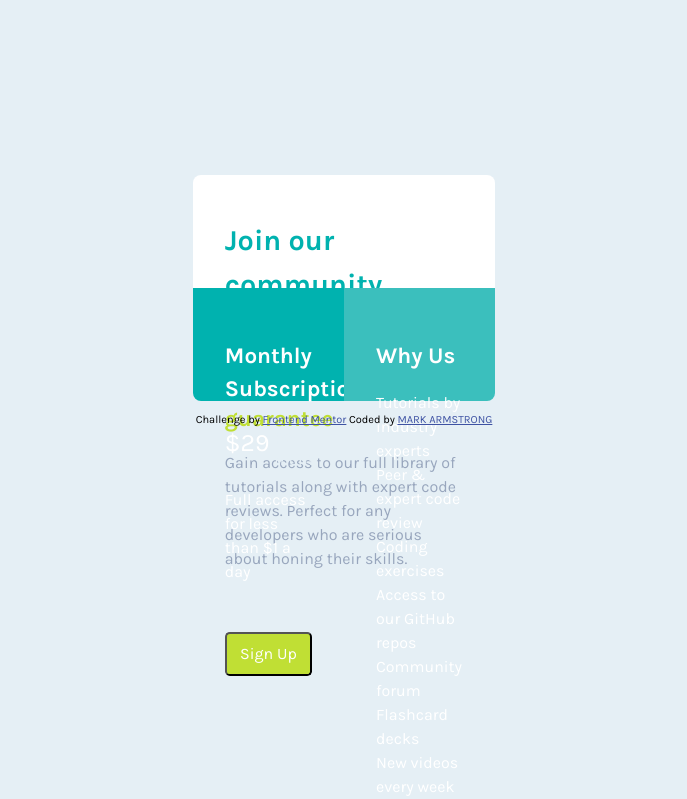
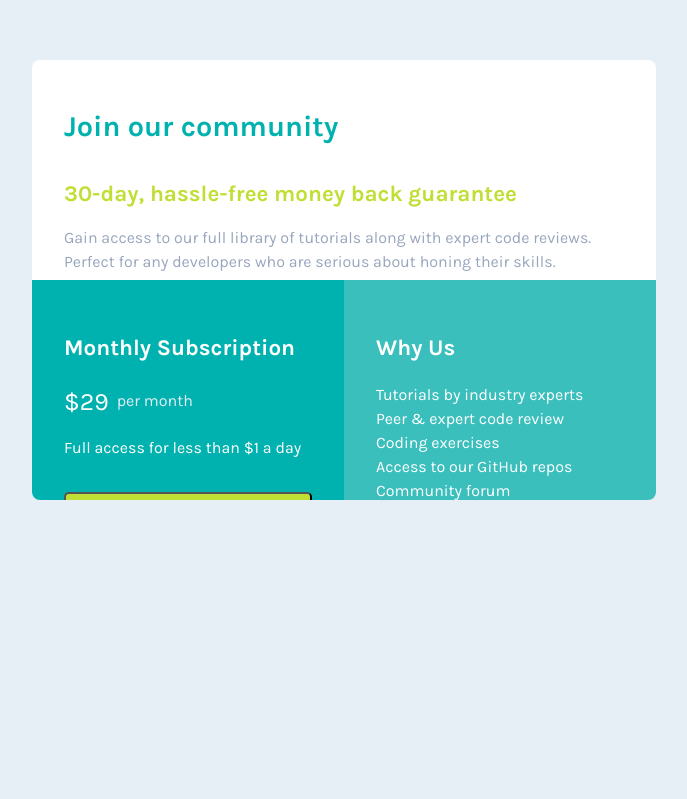
Before and after one commit to Makazmcfee1/single-price-grid-component-master, a plain HTML site: page index.html in a window 1280 px wide. Shown: the part 120-919 px from the top of the page, without its empty margins (296-983 px from the left). After the commit the page ends 800 px from the top, so only its background shows below. Drawn offline with Linux system fonts and the light colour scheme.

Commit message:
new change

```diff
--- a/index.html
+++ b/index.html
@@ -58,18 +58,6 @@
           </p>
         </div>
       </div>
-      <footer>
-        <p class="attribution">
-          Challenge by
-          <a href="https://www.frontendmentor.io?ref=challenge" target="_blank"
-            >Frontend Mentor</a
-          >
-          Coded by <a href="#">MARK ARMSTRONG</a>
-        </p>
-      </footer>
-
     </main>
-
   </body>
-
 </html>
--- a/style.css
+++ b/style.css
@@ -2,15 +2,17 @@
 *::before,
 *::after {
   box-sizing: border-box;
+
 }
 
 html,
 body {
-  min-height: 100vh;
+  height: 100vh;
   background-color: var(--lightGray);
   display:flex;
   justify-content: center;
   align-items: center;
+  margin:0;
 
 }
 
@@ -33,20 +35,19 @@ button {
   --grayishBlue: hsl(218, 22%, 67%);
 }
 #card {
-  max-width:18.8976rem;
-  max-height:14.1732rem;
-  margin: auto;
+  width:39rem;
+  height:27.5rem;
+
   border: 1px;
+  overflow: hidden;
+  border-radius: 0.5rem;
 
 }
 .top-section {
-  display: block;
+  width:100%;
   background-color: white;
-  width: 100%;
-  word-wrap: break-word;
   padding: 2rem;
-  border-radius: 0.5rem 0.5rem 0 0;
-  height:7.0866rem;
+  height:50%;
 }
 .top-section > h1 {
   color: var(--cyan);
@@ -57,85 +58,103 @@ button {
 .top-section > h2 {
   color: var(--brightYellow);
   font-size: 1.4rem;
-  margin-bottom: 0.1rem;
+  margin-bottom:1rem;
 }
 .top-section > p {
   color: var(--grayishBlue);
 }
+.bottom{
+  display:flex;
+  flex-wrap: wrap;
 
-.bottom {
-  display: flex;
-  height:7.0866rem;
 }
+
 .bot-left {
-  display: inline-block;
+  flex:50%;
+  height:50vh;
   background-color: var(--cyan);
   color: white;
-  width: 50%;
   padding: 2rem;
-  border-radius:0 0 0 0.5rem;
+
 }
 .bot-left > h2 {
   font-size: 1.4rem;
 }
-.price {
-  display: flex;
-  gap: 0.3rem;
+.price{
+  display:flex;
+  align-items: center;
+  gap:0.5rem;
 }
+
 .twentynine {
+  display:inline-flex;
   font-size:1.56rem;
+
 }
 .permonth {
   color: var(--lightGray);
-  display: flex;
-  align-items: center;
+  display:inline-flex;
+  align-content: center;
 }
 #btn {
-  width: 100%;
+  display:block;
+  width:100%;
   background-color: var(--brightYellow);
   border-radius: 0.3rem;
   color: white;
-  padding: 0.5rem;
-  margin-top: 2rem;
+  padding: 0.8rem;
+  font-weight: 900;
+  margin-top:2rem;
 }
 #btn:hover{
-  background-color: var(--grayishBlue);
+  background-color:var(--lightGray);
 }
 .bot-right {
-  display: inline-block;
+  flex:50%;
+  height:50vh;
   background-color: var(--lightcyan);
   color: white;
-  width: 50%;
   padding: 2rem;
-  border-radius:0 0 0.5rem 0;
+
 }
 .bot-right > h2 {
   font-size: 1.4rem;
 }
 
-footer {
-  margin-top: auto;
-}
-.attribution {
-  font-size:0.69rem;
-  text-align: center;
-}
-.attribution a {
-  color: hsl(228, 45%, 44%);
-}
 
-@media screen and (max-width:23.44rem) {
-  .bottom {
-    display: flex;
-    flex-direction: column;
-    width: 100%;
-  }
+@media screen and(max-width:375px) {
+  /*body{
+    display:flex;
+    min-height:100vh;
+    justify-content: center;
+    align-items: center;
+  }*/
+  /*.card{
+    max-height:800px;*/
+    /*justify-content: center;
+    align-items: center;
+    flex-flow: column;
+    flex-wrap: wrap;
+  }*/
+  /*.top-section{
+    display:flex;
+    justify-content: center;
+    align-content: center;
+    text-align: center;*/
+
+    /*display:flex;
+    flex-direction:column;*/
+    /*height:33.33vh;
+  }*/
+
   .bot-left {
-    display: block;
-    width: 100%;
+    flex-direction:column;
+    /*flex:50%;*/
+    /*height:33.33vh;*/
   }
   .bot-right {
-    display: block;
-    width: 100%;
+    flex-direction: column;
+    /*flex:50%;*/
+    /*height:33.33vh;*/
   }
 }
```
